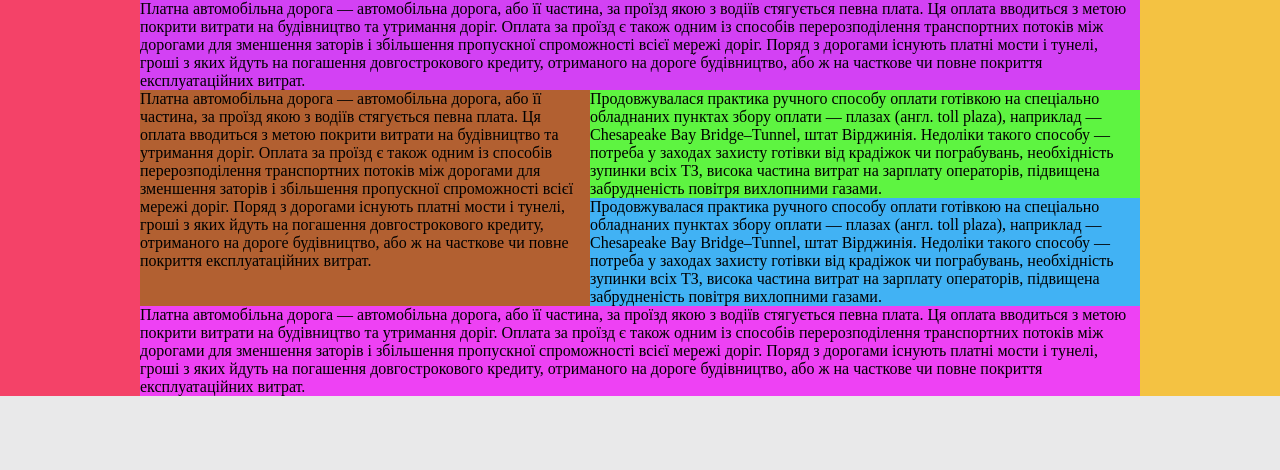
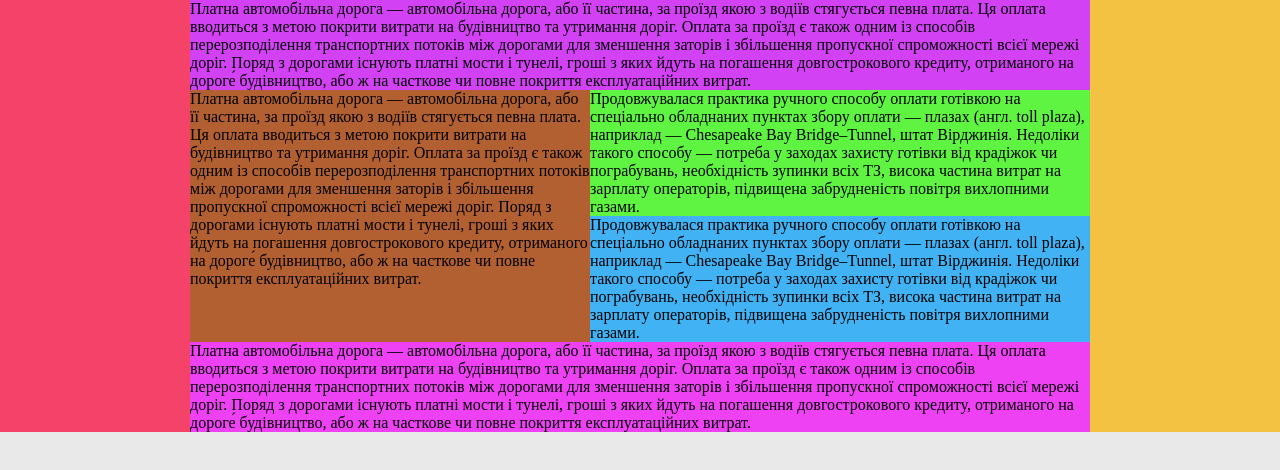
Before and after one commit to AndrewMar007/AndrewMarenich, a plain HTML site: page index.html in a window 1280 px wide. Drawn offline with Linux system fonts and the light colour scheme.

Commit message:
Add files via upload

```diff
--- a/style.css
+++ b/style.css
@@ -34,12 +34,12 @@ p {
  flex-direction: row;
  flex-wrap: nowrap;
  justify-content: space-around;
- width: 1000px;
+ width: 900px;
 }
 
 .two {
     background: #b26031;
-    width: 1000px;
+    width: 900px;
 }
 
 .three {
@@ -47,25 +47,25 @@ p {
 
 .four{
     background: #5ef441;
-    width: 550px;
+    width: 500px;
 }
 
 .five{
     background: #41b2f4;
-    width: 550px;
+    width: 500px;
 }
 
 .six {
 background: #d341f4;
-    width: 1000px;
+    width: 900px;
 }
 
 .seven {
     background: #ee41f4;
-    width: 1000px;
+    width: 900px;
 }
 
-@media screen and (max-width: 700px) {
+@media screen and (max-width: 900px) {
     .flex-container,.one,.six,.seven {
         flex-wrap: wrap;
         flex-direction: column;
```
